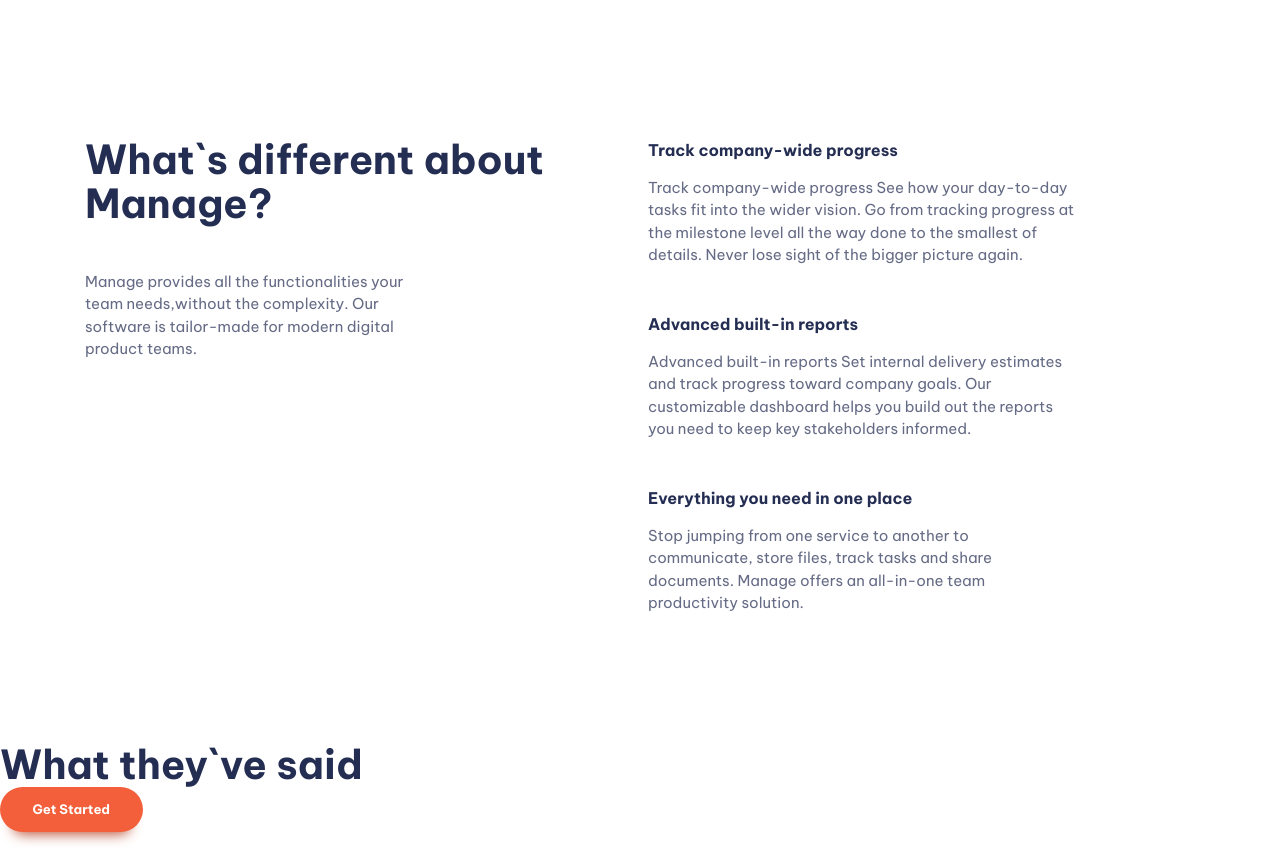
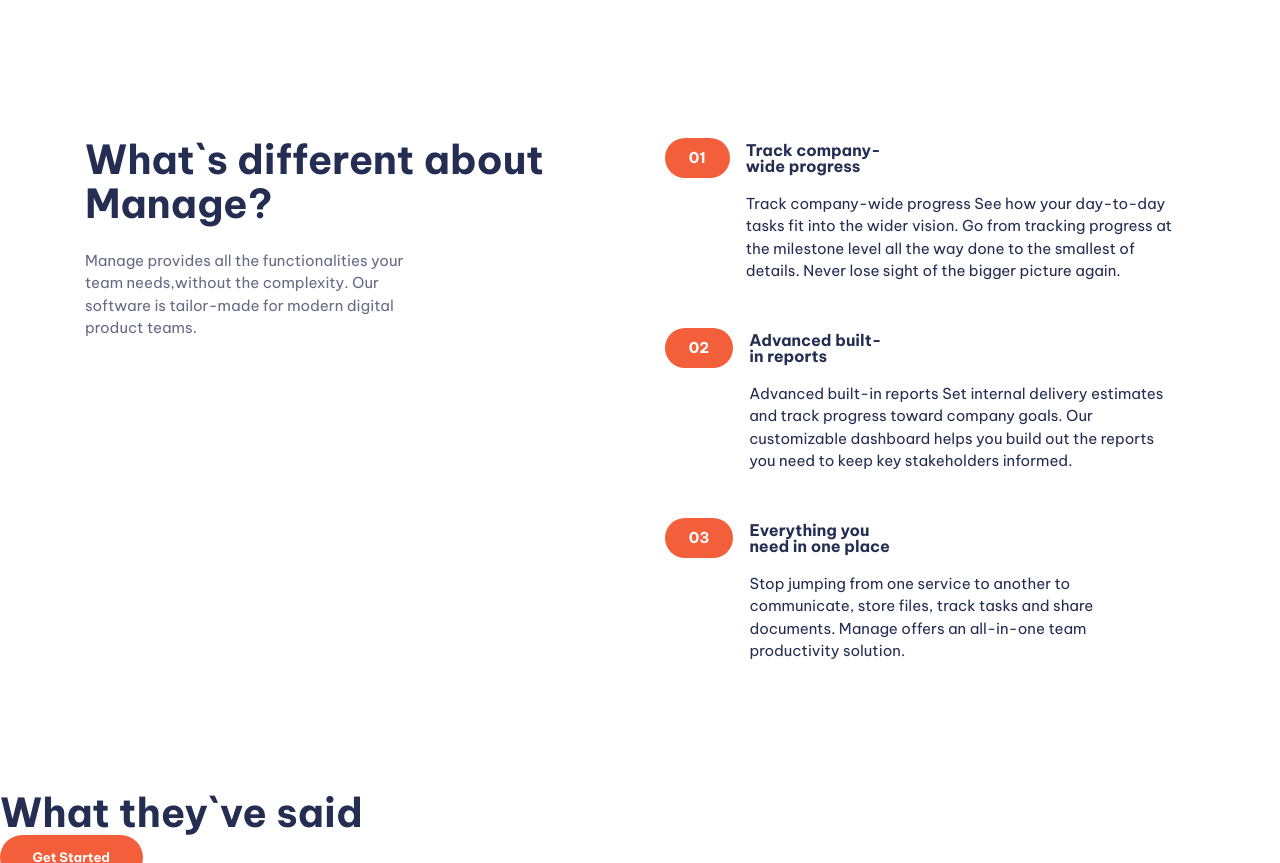
Before and after one commit to dovletgeldi-dev/manage-landing-page, a plain HTML site: page index.html in a window 1280 px wide. Shown: the part 700-1563 px from the top of the page. Drawn offline with Linux system fonts and the light colour scheme.

Commit message:
finished the numbered list of main content

```diff
--- a/index.html
+++ b/index.html
@@ -92,7 +92,10 @@
       <section class="padding-block-900">
         <div class="container">
           <div class="even-columns">
-            <div class="flow">
+            <div
+              class="flow text-center-small-only | margin-bottom-700"
+              style="--flow-spacer: 1.5rem"
+            >
               <h2 class="fs-secondary-heading fw-bold">
                 What`s different about Manage?
               </h2>
@@ -106,8 +109,10 @@
               <ul role="list" class="numbered-items | flow">
                 <li>
                   <div class="flow" style="--flow-spacer: 1em">
-                    <h3 class="fs-600 fw-bold">Track company-wide progress</h3>
-                    <p data-width="wide">
+                    <h3 class="numbered-items__title | fs-600 fw-bold">
+                      Track company-wide progress
+                    </h3>
+                    <p class="numbered-items__body" data-width="wide">
                       Track company-wide progress See how your day-to-day tasks
                       fit into the wider vision. Go from tracking progress at
                       the milestone level all the way done to the smallest of
@@ -117,8 +122,10 @@
                 </li>
                 <li>
                   <div class="flow" style="--flow-spacer: 1em">
-                    <h3 class="fs-600 fw-bold">Advanced built-in reports</h3>
-                    <p data-width="wide">
+                    <h3 class="numbered-items__title | fs-600 fw-bold">
+                      Advanced built-in reports
+                    </h3>
+                    <p class="numbered-items__body" data-width="wide">
                       Advanced built-in reports Set internal delivery estimates
                       and track progress toward company goals. Our customizable
                       dashboard helps you build out the reports you need to keep
@@ -128,10 +135,10 @@
                 </li>
                 <li>
                   <div class="flow" style="--flow-spacer: 1em">
-                    <h3 class="fs-600 fw-bold">
+                    <h3 class="numbered-items__title | fs-600 fw-bold">
                       Everything you need in one place
                     </h3>
-                    <p data-width="wide">
+                    <p class="numbered-items__body" data-width="wide">
                       Stop jumping from one service to another to communicate,
                       store files, track tasks and share documents. Manage
                       offers an all-in-one team productivity solution.
--- a/style.css
+++ b/style.css
@@ -398,19 +398,109 @@
   opacity: 0.1;
 }
 
+/* Numbered lists */
+
+.numbered-items {
+  counter-reset: count;
+  width: fit-content;
+  margin-inline: auto;
+}
+
+.numbered-items li {
+  counter-increment: count;
+}
+
+.numbered-items div {
+  display: grid;
+  position: relative;
+  align-items: center;
+  column-gap: var(--size-400);
+  grid-template-columns: min-content 1fr 1fr;
+}
+
+.numbered-items__title {
+  grid-row: 1 / 2;
+  grid-column: 2 / 3;
+  line-height: 1;
+  width: 145px;
+}
+
+.numbered-items__body {
+  grid-column: 1 / -1;
+}
+
+@media (min-width: 30em) {
+  .numbered-items__body {
+    grid-column: 2 / -1;
+  }
+}
+
+.numbered-items div::before,
+.numbered-items div::after {
+  height: 40px;
+}
+
+.numbered-items div::before {
+  content: "0" counter(count);
+  display: flex;
+  align-items: center;
+  font-weight: var(--fw-bold);
+  color: var(--clr-neutral-100);
+  background-color: var(--clr-accent-400);
+  padding: 0 var(--size-500);
+  border-radius: 100vw;
+  grid-row: 1/ 2;
+  grid-column: 1 / 2;
+}
+
+@media (max-width: 30em) {
+  .numbered-items div::after {
+    --bg: var(--clr-accent-100);
+    content: "";
+    display: block;
+    z-index: -1;
+
+    grid-column: 1 / -1;
+    grid-row: 1 / 2;
+
+    border-radius: 100vw 0 0 100vw;
+    box-shadow: 5em 0 0 var(--bg);
+    background-color: var(--bg);
+  }
+}
+
 /* Utility classes */
+
+.visually-hidden {
+  position: absolute;
+  width: 1px;
+  height: 1px;
+  padding: 0;
+  margin: -1px;
+  overflow: hidden;
+  clip: rect(0, 0, 0, 0);
+  white-space: nowrap; /* added line */
+  border: 0;
+}
 
 .container {
   --max-width: 1110px;
-  --padding: 1rem;
+  --container-padding: 1rem;
 
-  width: min(var(--max-width), 100% - var(--padding) * 2);
+  width: min(var(--max-width), 100% - var(--container-padding) * 2);
   margin-inline: auto;
 }
 
 .even-columns {
   display: grid;
   gap: 1rem;
+}
+
+@media (min-width: 50em) {
+  .even-columns {
+    grid-auto-flow: column;
+    grid-auto-columns: 1fr;
+  }
 }
 
 .vertical-align-center {
@@ -431,23 +521,22 @@
   margin-top: var(--flow-spacer, 3em);
 }
 
-@media (min-width: 50em) {
-  .even-columns {
-    grid-auto-flow: column;
-    grid-auto-columns: 1fr;
-  }
+.text-center {
+  text-align: center;
 }
 
-.visually-hidden {
-  position: absolute;
-  width: 1px;
-  height: 1px;
-  padding: 0;
-  margin: -1px;
-  overflow: hidden;
-  clip: rect(0, 0, 0, 0);
-  white-space: nowrap; /* added line */
-  border: 0;
+.text-center p {
+  margin-inline: auto;
+}
+
+@media (max-width: 50em) {
+  .text-center-small-only {
+    text-align: center;
+  }
+
+  .text-center-small-only p {
+    margin-inline: auto;
+  }
 }
 
 /* Text Color */
@@ -544,6 +633,10 @@
   padding-block: var(--size-700);
 }
 
+.margin-bottom-700 {
+  margin-block-end: var(--size-700);
+}
+
 .display-small-none {
   display: none;
 }
```
